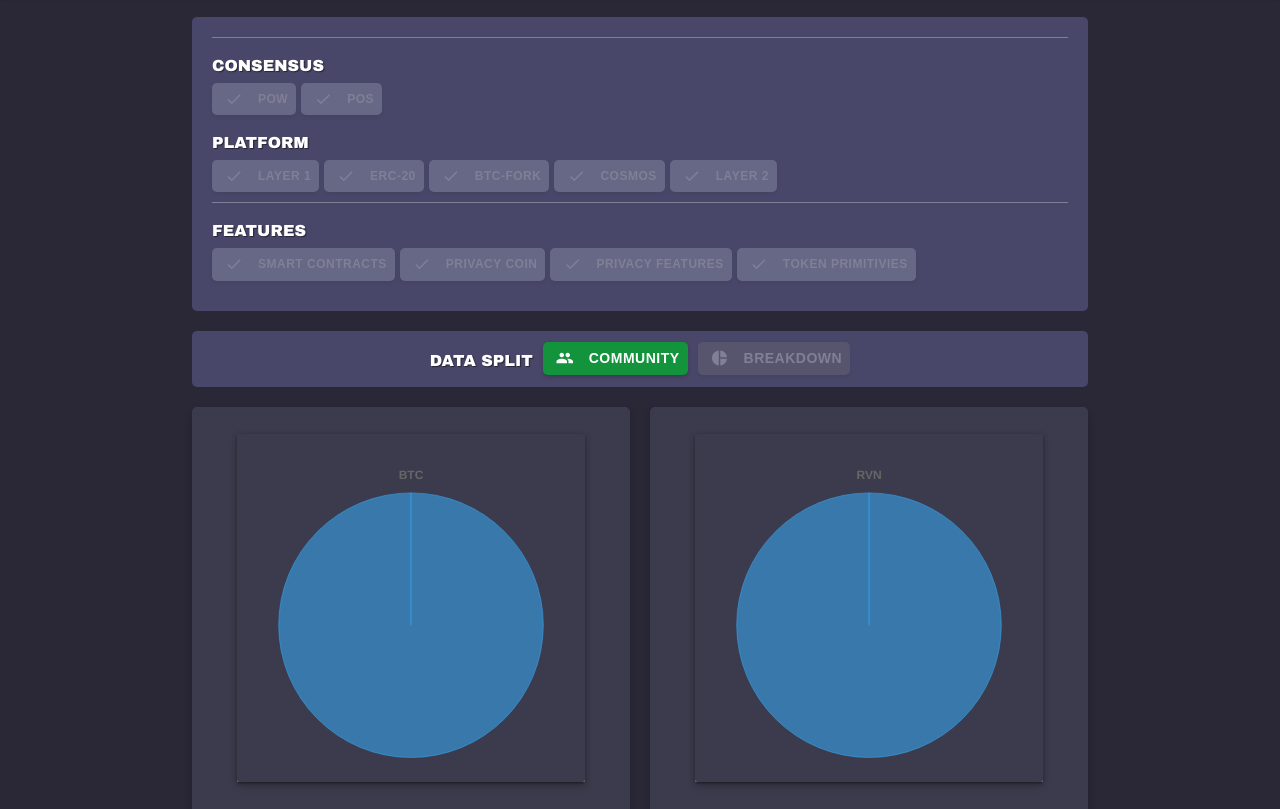
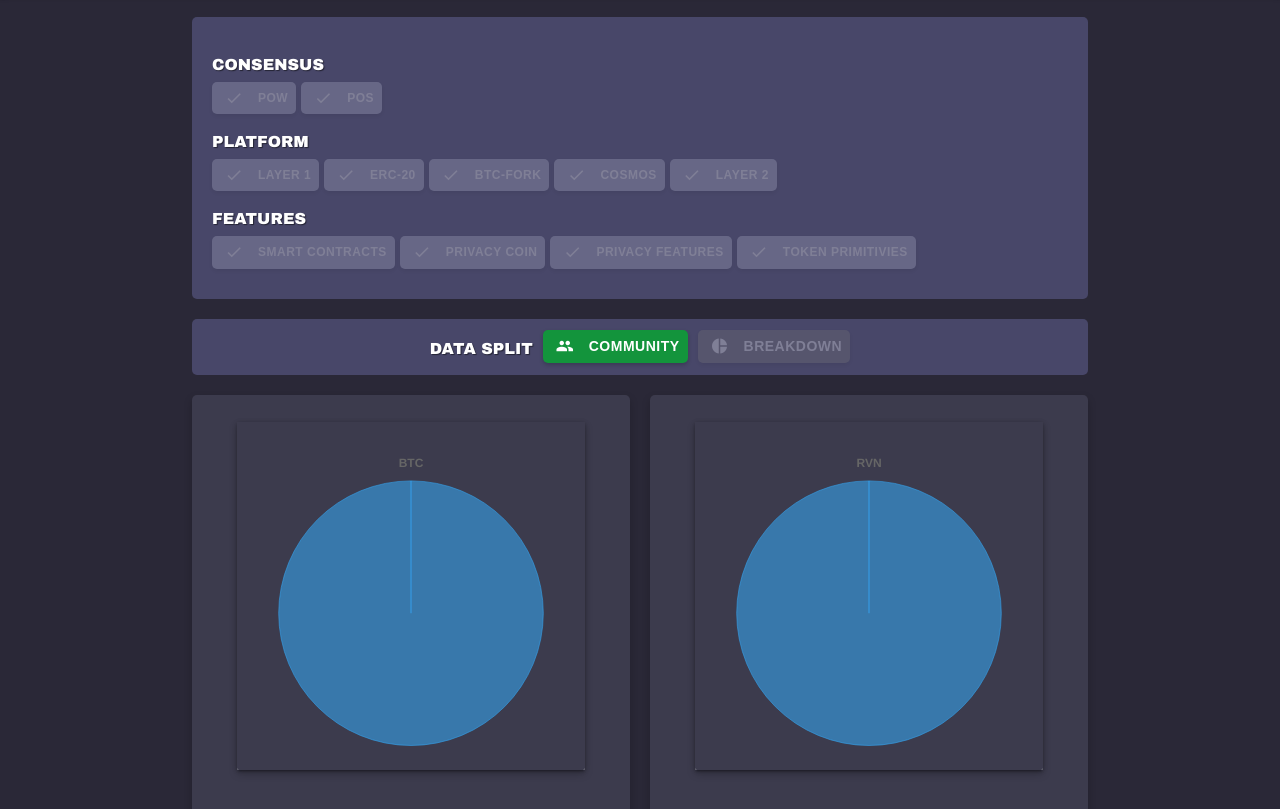
Before and after one commit to glasgowm148/Themis, a plain HTML site: page index.html in a window 1280 px wide. Shown: the part 90-899 px from the top of the page. Drawn offline with nearby package versions, Linux system fonts and the light colour scheme; no server answers.

Commit message:
filter button

```diff
--- a/index.html
+++ b/index.html
@@ -204,14 +204,7 @@
         text-shadow: 1px 1px 1px rgba(0, 0, 0, 0.5);
       }
 
-      .filter-category:before {
-        content: "";
-        display: block;
-        width: 100%;
-        height: 1px;
-        background-color: rgba(255, 255, 255, 0.3);
-        margin-bottom: 10px;
-      }
+
 
       .toggle-container h6 {
         font-family: 'Arial Black', Arial, sans-serif;
@@ -236,11 +229,11 @@
 
     <div class="container">
       <div class="filter-container">
-          <div class="filter-category">
-            <p class="filter-title" style="color: #fff;">Consensus</p>
-            <div class="filter-buttons" id="consensus-buttons">
+        <div class="filter-category">
+          <p class="filter-title" style="color: #fff;">Consensus</p>
+          <div class="filter-buttons" id="consensus-buttons">
 
-            </div>
+          </div>
           <p class="filter-title" style="color: #fff;">Platform</p>
           <div class="filter-buttons" id="platform-buttons">
 
@@ -301,6 +294,38 @@
             'rgba(255, 206, 86, 0.6)'
           ];
 
+
+
+          const addCoingeckoLogo = (coinName, chartContainer) => {
+            const coingeckoLink = `https://www.coingecko.com/en/coins/${coinName}/tokenomics`;
+            const xhr = new XMLHttpRequest();
+            xhr.open('GET', coingeckoLink);
+            xhr.onreadystatechange = function () {
+              if (xhr.readyState === XMLHttpRequest.DONE) {
+                if (xhr.status === 200) {
+                  const coingeckoLogo = document.createElement('img');
+                  coingeckoLogo.classList.add('chart-logo');
+                  coingeckoLogo.src = 'https://coingecko.com/favicon.ico';
+
+                  const coingeckoLinkElement = document.createElement('a');
+                  coingeckoLinkElement.href = coingeckoLink;
+                  coingeckoLinkElement.target = '_blank';
+                  coingeckoLinkElement.appendChild(coingeckoLogo);
+
+                  chartContainer.appendChild(coingeckoLinkElement);
+                } else if (xhr.status !== 404) {
+                  console.error(`Coingecko request failed for ${coinName}: ${xhr.status} ${xhr.statusText}`);
+                  addFrogIcon(chartContainer);
+                }
+              }
+            };
+            xhr.onerror = function () {
+              console.error(`Coingecko request failed for ${coinName}`);
+              addFrogIcon(chartContainer);
+            };
+            xhr.send();
+          };
+
           let useBreakdownData = false;
 
           const createFilterButtons = (container, tags) => {
@@ -343,6 +368,7 @@
             chartsContainer.innerHTML = '';
 
             filteredCharts.forEach((chart, i) => {
+
               const chartContainer = document.createElement('div');
               chartContainer.classList.add('chart-container');
               chartsContainer.appendChild(chartContainer);
@@ -354,6 +380,7 @@
               const chartContent = document.createElement('div');
               chartContent.classList.add('card-content', 'chart-container');
               card.appendChild(chartContent);
+
 
               const canvas = document.createElement('canvas');
               canvas.id = 'chart' + i;
@@ -396,7 +423,7 @@
                   }
                 }
               });
-
+              addCoingeckoLogo(chart.name, chartContainer);
               const chartText = document.createElement('p');
               chartText.classList.add('chart-text');
               chartText.textContent = chart.text;
```
